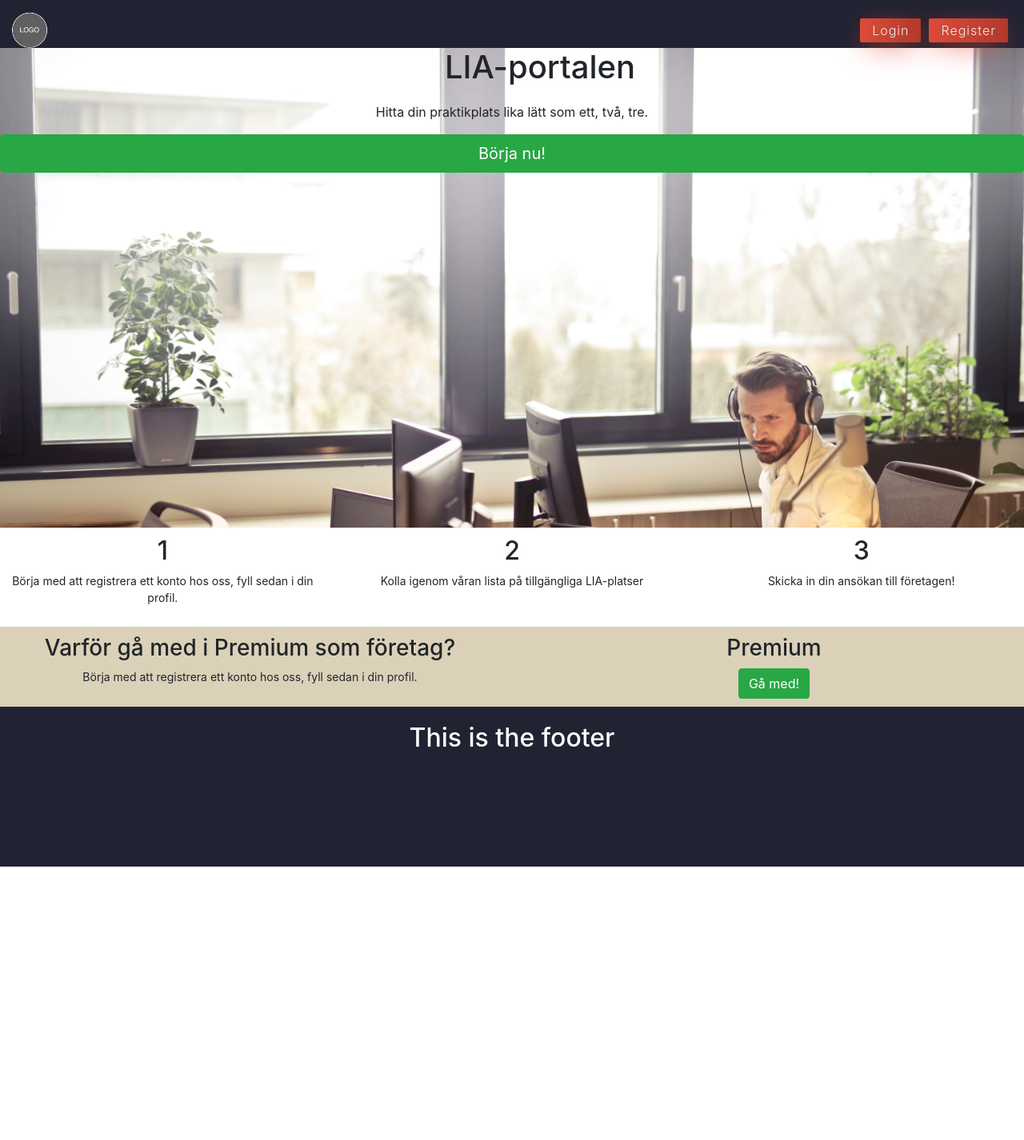
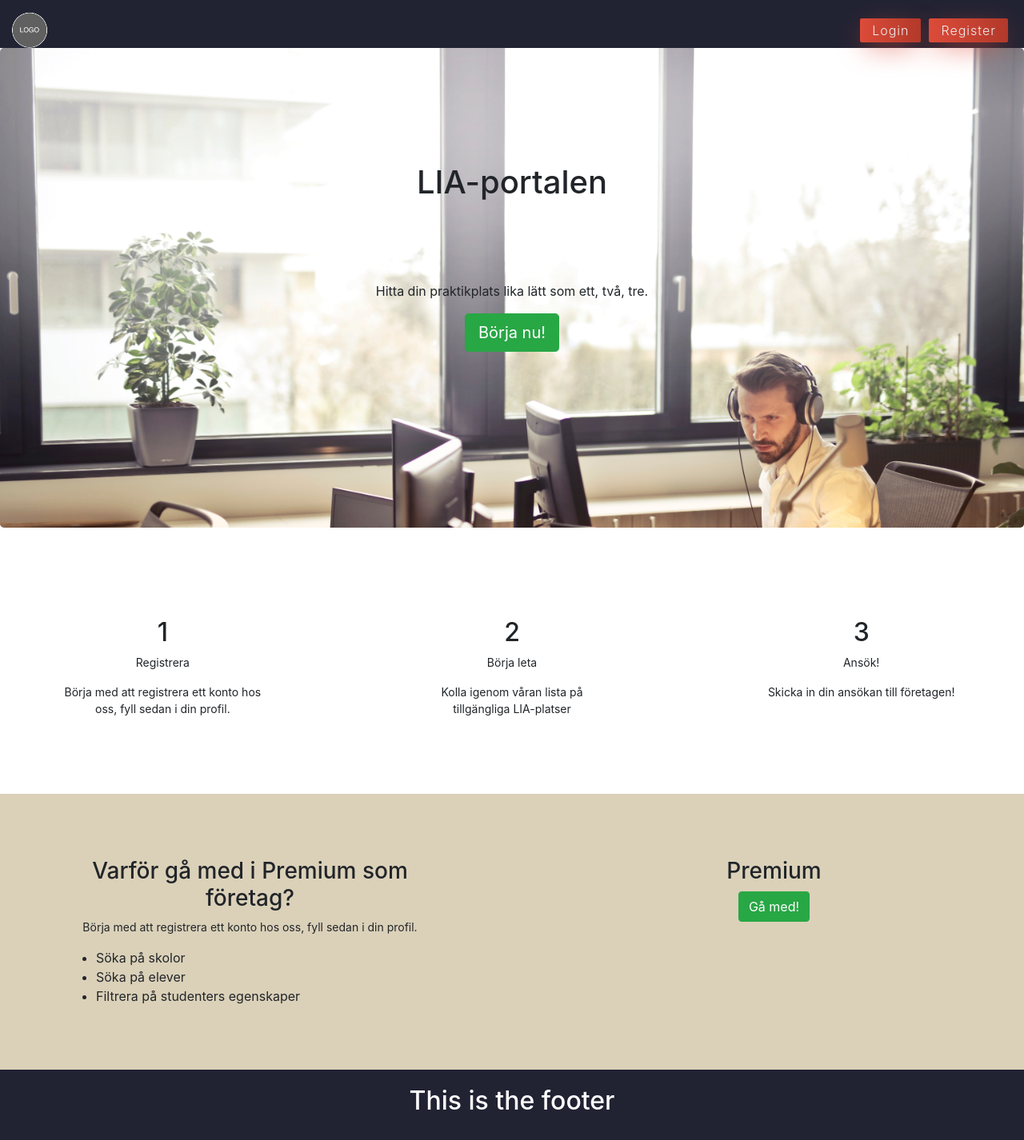
Before and after one commit to KaChr/lead-app, a React (Create React App) app: page / in a window 1280 px wide. Shown: the top 1426 px of the page at 80% size. Before the commit the page ends 1084 px from the top, so only its background shows below. Built offline with nearby package versions, Linux system fonts and the light colour scheme.

Commit message:
made some improvements on landingpage layout

```diff
--- a/src/App.css
+++ b/src/App.css
@@ -26,11 +26,15 @@
   font-size: 14px;
 }
 
-.jumbo-tron {
+.jumbotron {
   height: 75vh;
   background-image: url("images/adult-beard-business-845451.jpg");
   background-size: cover;
   text-align: center;
+}
+
+.jumbo-tron-title {
+  padding: 10vh;
 }
 
 .jumbo-tron-description {
@@ -39,13 +43,17 @@
 
 .landing-page-easy-info_card{
   text-align: center;
-  margin: 10px;
+  margin: 10vh;
 }
 
 .landing-page-easy-info-premium {
   background-color: #DBD1B9;
 }
 
+.page-list {
+  margin: 0;
+  text-align: left;
+}
 
 @keyframes App-logo-spin {
   from { transform: rotate(0deg); }
--- a/src/App.js
+++ b/src/App.js
@@ -9,22 +9,25 @@ class App extends Component {
     return (
       <div className="landing-page">
         <Header />
-        <div className="jumbo-tron">
+        <div className="jumbotron">
           <h1 className="jumbo-tron-title">LIA-portalen</h1>
           <p className="jumbo-tron-description">Hitta din praktikplats lika lätt som ett, två, tre.</p>
-          <button type="button" className="btn btn-success btn-lg btn-block">Börja nu!</button>
+          <button type="button" className="btn btn-success btn-lg">Börja nu!</button>
         </div>
         <div className="row landing-page-easy-info">
           <div className="col-sm landing-page-easy-info_card">
             <h2>1</h2>
+            <p className="page-text">Registrera</p>
             <p className="page-text">Börja med att registrera ett konto hos oss, fyll sedan i din profil.</p>
           </div>
           <div className="col-sm landing-page-easy-info_card">
             <h2>2</h2>
+            <p className="page-text">Börja leta</p>
             <p className="page-text">Kolla igenom våran lista på tillgängliga LIA-platser</p>
           </div>
           <div className="col-sm landing-page-easy-info_card">
             <h2>3</h2>
+            <p className="page-text">Ansök!</p>
             <p className="page-text">Skicka in din ansökan till företagen!</p>
           </div>
         </div>
@@ -32,6 +35,11 @@ class App extends Component {
           <div className="col-sm landing-page-easy-info_card">
             <h3>Varför gå med i Premium som företag?</h3>
             <p className="page-text">Börja med att registrera ett konto hos oss, fyll sedan i din profil.</p>
+            <ul className="page-list">
+              <li>Söka på skolor</li>
+              <li>Söka på elever</li>
+              <li>Filtrera på studenters egenskaper</li>
+            </ul>
           </div>
           <div className="col-sm landing-page-easy-info_card">
             <h3>Premium</h3>
```
